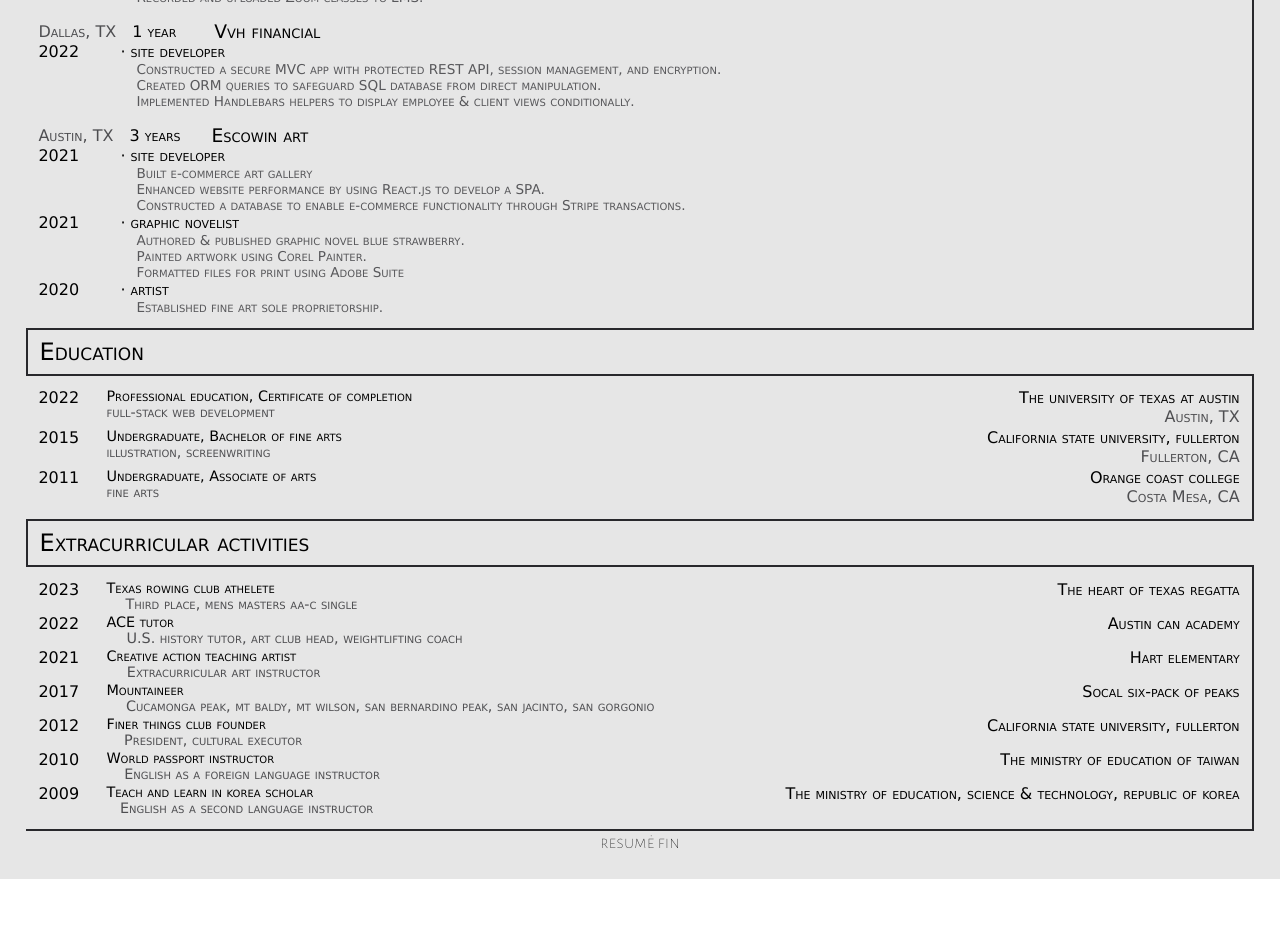
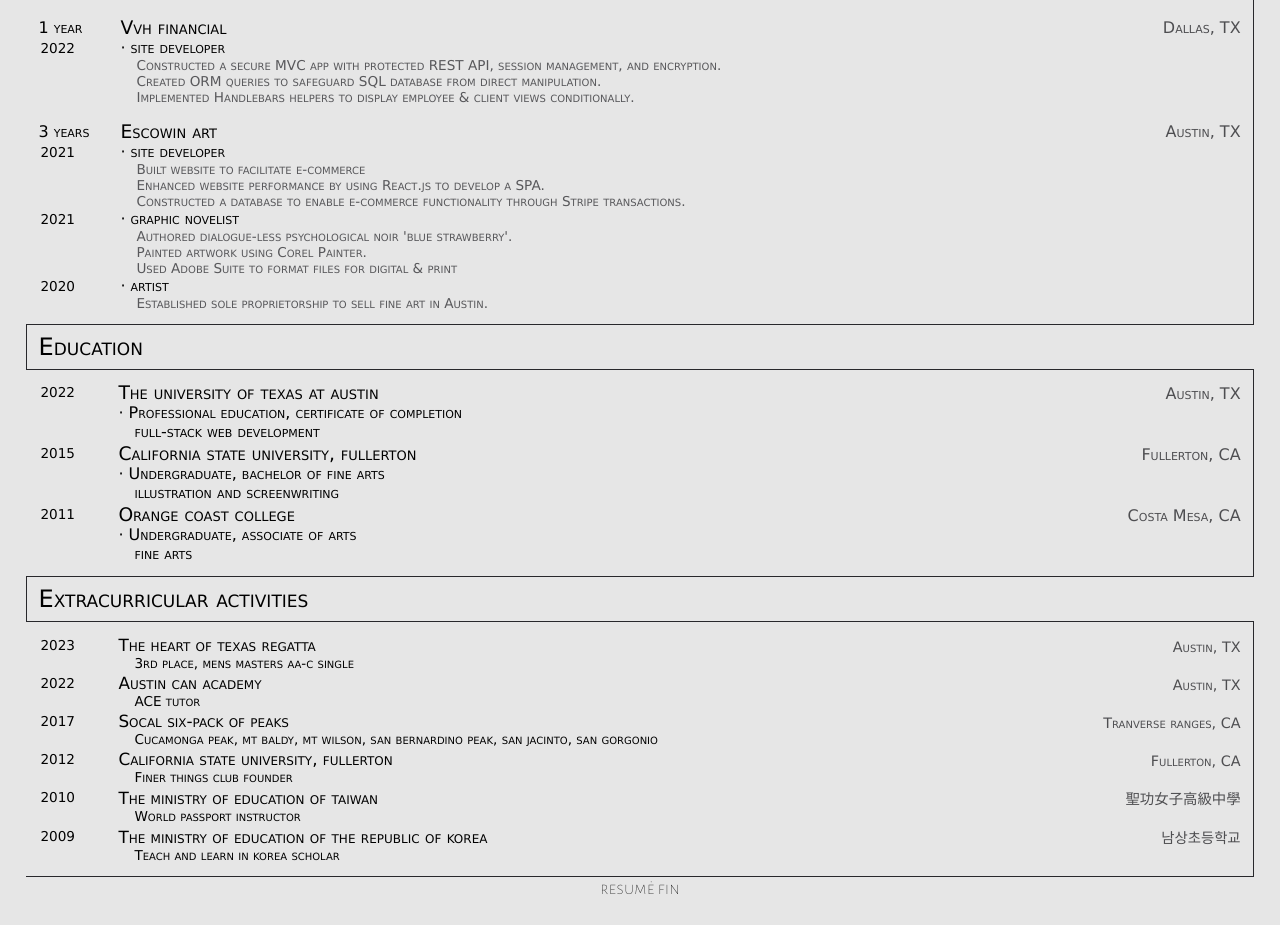
Before and after one commit to escowin/portfolio, a React (Create React App) app: page / in a window 1280 px wide. Shown: the part 620-1545 px from the top of the page. Before the commit the page ends 1499 px from the top, so only its background shows below. Built offline with nearby package versions, Linux system fonts and the light colour scheme; a web font is replaced by a local one.

Commit message:
adjusted media screen styles

```diff
--- a/src/components/Resume/index.css
+++ b/src/components/Resume/index.css
@@ -1,3 +1,7 @@
+:root {
+    --border: 1px solid var(--offblack)
+}
+
 /* display toggles */
 .display-print {
     display: none;
@@ -32,14 +36,14 @@
 
 /* resume sections */
 .resume-subhead {
-    border: 2px solid var(--offblack);
+    border: var(--border);
     border-right: none;
     padding: .5rem .75rem;
 }
 
 /* subsection formatting*/
 .resume-section {
-    border-right: 2px solid var(--offblack);
+    border-right: var(--border);
     padding: 2vw 1vw 2vw 2vw;
     display: flex;
     flex-direction: column;
@@ -75,28 +79,31 @@
 .left-text {
     display: flex;
     flex-direction: column;
-    order: 2;
 }
 
 .right-text {
     text-align: start;
+    padding-left: 1rem;
 }
 
 @media screen and (min-width: 768px) {
     .display-md {
-        display: contents;
+        display: inline-block;
     }
 
     .row {
         grid-template-columns: 8.5vw auto;
-        gap: .25rem;
+        gap: 1rem;
     }
 
+
     .left-text {
-        order: inherit;
+        display: grid;
+        grid-template-columns: auto 1fr;
+        align-items: flex-end;
     }
 
-    .right-text {
+    .left-text p {
         text-align: end;
     }
 }
--- a/src/components/ResumeEdu/index.css
+++ b/src/components/ResumeEdu/index.css
@@ -7,13 +7,18 @@
 }
 
 @media screen and (min-width: 768px) {
-    #education .text-wrapper {
-        flex-direction: row;
-        justify-content: space-between;
+    .school-details {
+        display: grid;
+        grid-template-columns: auto 1fr;
+        align-items: flex-end;
     }
 
-    #education .right-text .details {
-        display: initial;
+    .school-details .details {
+        text-align: end;
+    }
+
+    .major {
+        padding-left: 1rem;
     }
 
     .degree {
--- a/src/components/ResumeEdu/index.js
+++ b/src/components/ResumeEdu/index.js
@@ -1,11 +1,11 @@
-import './index.css';
+import "./index.css";
 
 function Education() {
   const education = [
     {
       year: 2022,
       level: "Professional education",
-      degree: "Certificate of completion",
+      degree: "certificate of completion",
       major: "full-stack web development",
       school: "The university of texas at austin",
       location: "Austin, TX",
@@ -14,8 +14,8 @@ function Education() {
     {
       year: 2015,
       level: "Undergraduate",
-      degree: "Bachelor of fine arts",
-      major: "illustration, screenwriting",
+      degree: "bachelor of fine arts",
+      major: "illustration and screenwriting",
       school: "California state university, fullerton",
       location: "Fullerton, CA",
       id: "csuf",
@@ -23,7 +23,7 @@ function Education() {
     {
       year: 2011,
       level: "Undergraduate",
-      degree: "Associate of arts",
+      degree: "associate of arts",
       major: "fine arts",
       school: "Orange coast college",
       location: "Costa Mesa, CA",
@@ -37,15 +37,22 @@ function Education() {
       <section className="resume-section" id="education">
         {education.map((edu) => (
           <article key={edu.id} className="row">
-            <p>{edu.year}</p>
+            <p className="year">{edu.year}</p>
             <div className="text-wrapper">
-              <div className="left-text">
-                <p className='degree'>{edu.level}<span className="display-md display-print">, {edu.degree}</span></p>
-                <p className="details display-md display-print">{edu.major}</p>
+              <div className="school-details">
+                <h3>{edu.school}</h3>
+                <p className="details display-md display-print">
+                  {edu.location}
+                </p>
               </div>
-              <div className="right-text">
-                <p>{edu.school}</p>
-                <p className="details display-md display-print">{edu.location}</p>
+              <div className="education-details">
+                <p className="degree">
+                  · {edu.level}
+                  <span className="display-md display-print">
+                    , {edu.degree}
+                  </span>
+                </p>
+                <p className="major display-md display-print">{edu.major}</p>
               </div>
             </div>
           </article>
--- a/src/components/ResumeExp/index.css
+++ b/src/components/ResumeExp/index.css
@@ -1,8 +1,5 @@
 :root {
     --accent-color: rgba(40, 40, 44, .75);
-}
-* {
-    /* outline: dotted 1px blue */
 }
 
 /* exp typography */
@@ -29,14 +26,13 @@
     width: 4.125rem;
 }
 
-
 .position {
     display: grid;
     gap: 0 1rem;
     grid-template-columns: 4.125rem 1fr;
     grid-template-areas:
-    "a b"
-    "a c";
+        "a b"
+        "a c";
 }
 
 .position .year {
@@ -47,26 +43,35 @@
     padding-left: 1rem;
     font-size: 85%;
     color: var(--accent-color);
-    /* font-variant: normal; */
 }
 
 @media screen and (min-width:768px) {
+    .company-details {
+        display: grid;
+        grid-template-columns: auto 1fr 8rem;
+        grid-template-areas: "a b c";
+    }
 
-    #experience .text-wrapper {
-        display: grid;
-        grid-template-columns: auto 30%;
+    .duration {
+        grid-area: a;
+    }
+
+    .company {
+        grid-area: b;
+    }
+
+    .location {
+        grid-area: c;
+        text-align: end;
     }
 }
 
 @media screen and (min-width: 1024px) {
-    #experience .text-wrapper {
-        grid-template-columns: auto auto;
+    .year {
+        padding-top: .13rem;
+        padding-left: .125rem;
+        font-size: 85%;
     }
 }
 
-@media print {
-    #experience .text-wrapper {
-        display: grid;
-        grid-template-columns: auto 22%;
-    }
-}
+@media print {}
--- a/src/components/ResumeExp/index.js
+++ b/src/components/ResumeExp/index.js
@@ -58,22 +58,24 @@ function Experience() {
         {
           title: "artist",
           year: 2020,
-          description: ["Established fine art sole proprietorship."],
+          description: [
+            "Established sole proprietorship to sell fine art in Austin.",
+          ],
         },
         {
           title: "graphic novelist",
           year: 2021,
           description: [
-            "Authored & published graphic novel blue strawberry.",
+            "Authored dialogue-less psychological noir 'blue strawberry'.",
             "Painted artwork using Corel Painter.",
-            "Formatted files for print using Adobe Suite",
+            "Used Adobe Suite to format files for digital & print",
           ],
         },
         {
           title: "site developer",
           year: 2021,
           description: [
-            "Built e-commerce art gallery",
+            "Built website to facilitate e-commerce",
             "Enhanced website performance by using React.js to develop a SPA.",
             "Constructed a database to enable e-commerce functionality through Stripe transactions.",
           ],
@@ -108,7 +110,6 @@ function Experience() {
         {experience.map((exp, i) => (
           // company
           <article key={i} className="company-wrapper">
-            {/* left | positions */}
             <div className="positions">
               {exp.roles.reverse().map((role, j) => (
                 <div key={j} className="position">
@@ -123,18 +124,19 @@ function Experience() {
               ))}
             </div>
 
-            {/* right | company details */}
             <div className="company-details">
               <h3
                 className="link company"
-                onClick={() => window.open("/", "_blank")}
+                onClick={() => window.open(exp.url, "_blank")}
               >
                 {exp.company}
               </h3>
+              <p className="details location display-md display-print">
+                {exp.location}
+              </p>
               <p className="duration">
                 {duration(exp.roles[exp.roles.length - 1].year, exp.endYear)}
               </p>
-              <p className="details display-lg display-print">{exp.location}</p>
             </div>
           </article>
         ))}
--- a/src/components/ResumeExtra/index.css
+++ b/src/components/ResumeExtra/index.css
@@ -2,15 +2,13 @@
     display: none;
 }
 
-#extracurricular .left-text {
-    padding-left: 1rem;
+#extracurricular .right-text {
+    font-size: 85%;
 }
-
 
 @media screen and (min-width: 768px) {
 
     #extracurricular .text-wrapper {
-        flex-direction: row;
         justify-content: space-between;
     }
 
@@ -18,10 +16,6 @@
         flex-grow: 1;
         min-width: 40%;
         padding-left: 0;
-    }
-
-    #extracurricular .right-text {
-        min-width: 35%;
     }
 
     #extracurricular .left-text .details {
@@ -37,7 +31,6 @@
     #extracurricular .right-text {
         min-width: revert;
     }
-
 }
 
 @media print {
--- a/src/components/ResumeExtra/index.js
+++ b/src/components/ResumeExtra/index.js
@@ -1,11 +1,10 @@
-import './index.css';
+import "./index.css";
 
 function Extracurricular() {
   const extracurriculars = [
     {
       year: 2023,
-      role: "Texas rowing club athelete",
-      details: "Third place, mens masters aa-c single",
+      role: "3rd place, mens masters aa-c single",
       event: "The heart of texas regatta",
       location: "Austin, TX",
       id: "trc",
@@ -13,32 +12,28 @@ function Extracurricular() {
     {
       year: 2022,
       role: "ACE tutor",
-      details: "U.S. history tutor, art club head, weightlifting coach",
       event: "Austin can academy",
       location: "Austin, TX",
       id: "ace",
     },
-    {
-      year: 2021,
-      role: "Creative action teaching artist",
-      details: "Extracurricular art instructor",
-      event: "Hart elementary",
-      location: "Austin, TX",
-      id: "ca",
-    },
+    // {
+    //   year: 2021,
+    //   role: "Creative action teaching artist",
+    //   event: "Hart elementary",
+    //   location: "Austin, TX",
+    //   id: "ca",
+    // },
     {
       year: 2017,
-      role: "Mountaineer",
-      details:
-        "Cucamonga peak, mt baldy, mt wilson, san bernardino peak, san jacinto, san gorgonio",
+      role: "Cucamonga peak, mt baldy, mt wilson, san bernardino peak, san jacinto, san gorgonio",
       event: "Socal six-pack of peaks",
-      location: "Southern California",
+      details: "hide this",
+      location: "Tranverse ranges, CA",
       id: "socal",
     },
     {
       year: 2012,
       role: "Finer things club founder",
-      details: "President, cultural executor",
       event: "California state university, fullerton",
       location: "Fullerton, CA",
       id: "finerthings",
@@ -46,7 +41,6 @@ function Extracurricular() {
     {
       year: 2010,
       role: "World passport instructor",
-      details: "English as a foreign language instructor",
       event: "The ministry of education of taiwan",
       location: "聖功女子高級中學",
       id: "wpp",
@@ -54,8 +48,8 @@ function Extracurricular() {
     {
       year: 2009,
       role: "Teach and learn in korea scholar",
-      details: "English as a second language instructor",
-      event: "The ministry of education, science & technology, republic of korea",
+      event:
+        "The ministry of education of the republic of korea",
       location: "남상초등학교",
       id: "talk",
     },
@@ -70,12 +64,12 @@ function Extracurricular() {
             <p className="year">{extra.year}</p>
             <div className="text-wrapper">
               <div className="left-text">
+                <h3>{extra.event}</h3>
+                <p className="details">{extra.location}</p>
+              </div>
+
+              <div className="right-text">
                 <p>{extra.role}</p>
-                <p className="details">{extra.details}</p>
-              </div>
-              <div className="right-text">
-                <p>{extra.event}</p>
-                <p className="details">{extra.location}</p>
               </div>
             </div>
           </article>
--- a/src/components/ResumeFooter/index.css
+++ b/src/components/ResumeFooter/index.css
@@ -1,5 +1,5 @@
 #resume-footer {
     text-align: center;
     padding: 0;
-    border-top: 2px solid var(--offblack);
+    border-top: var(--border);
 }
```
